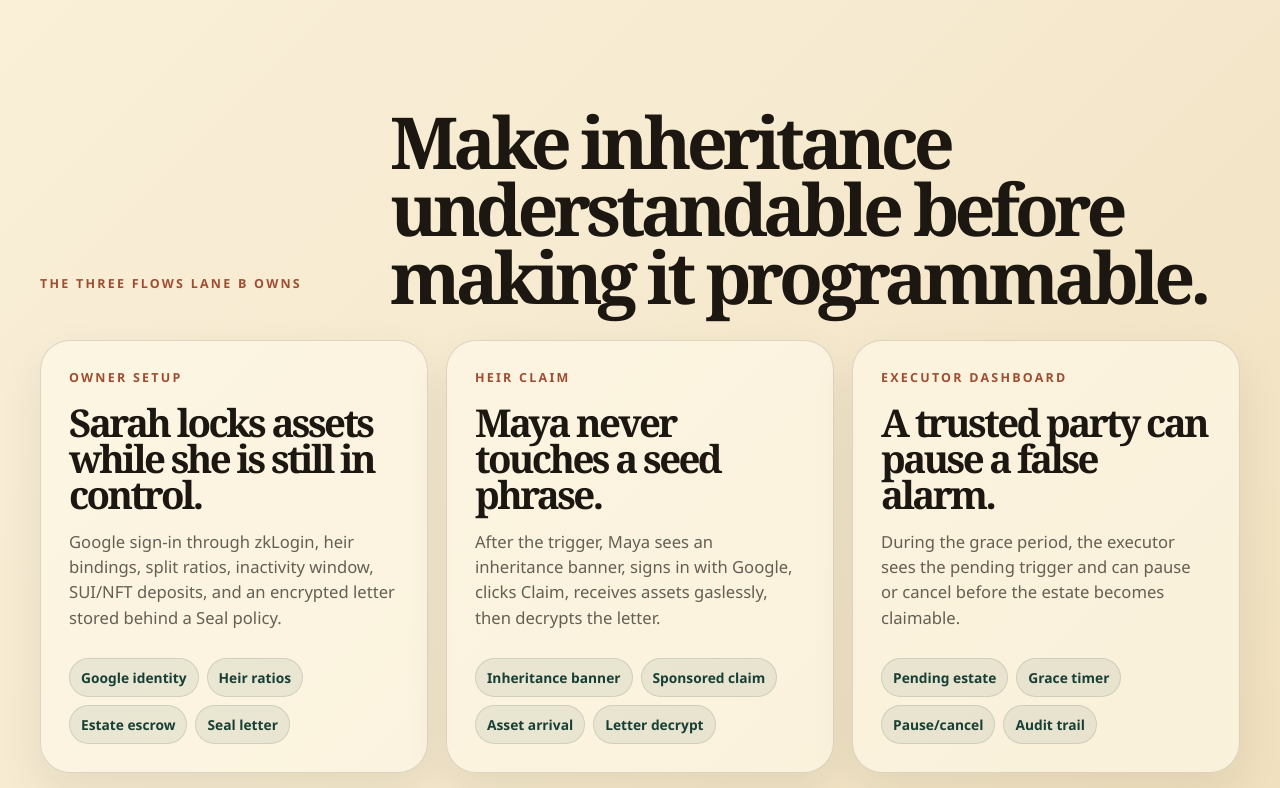
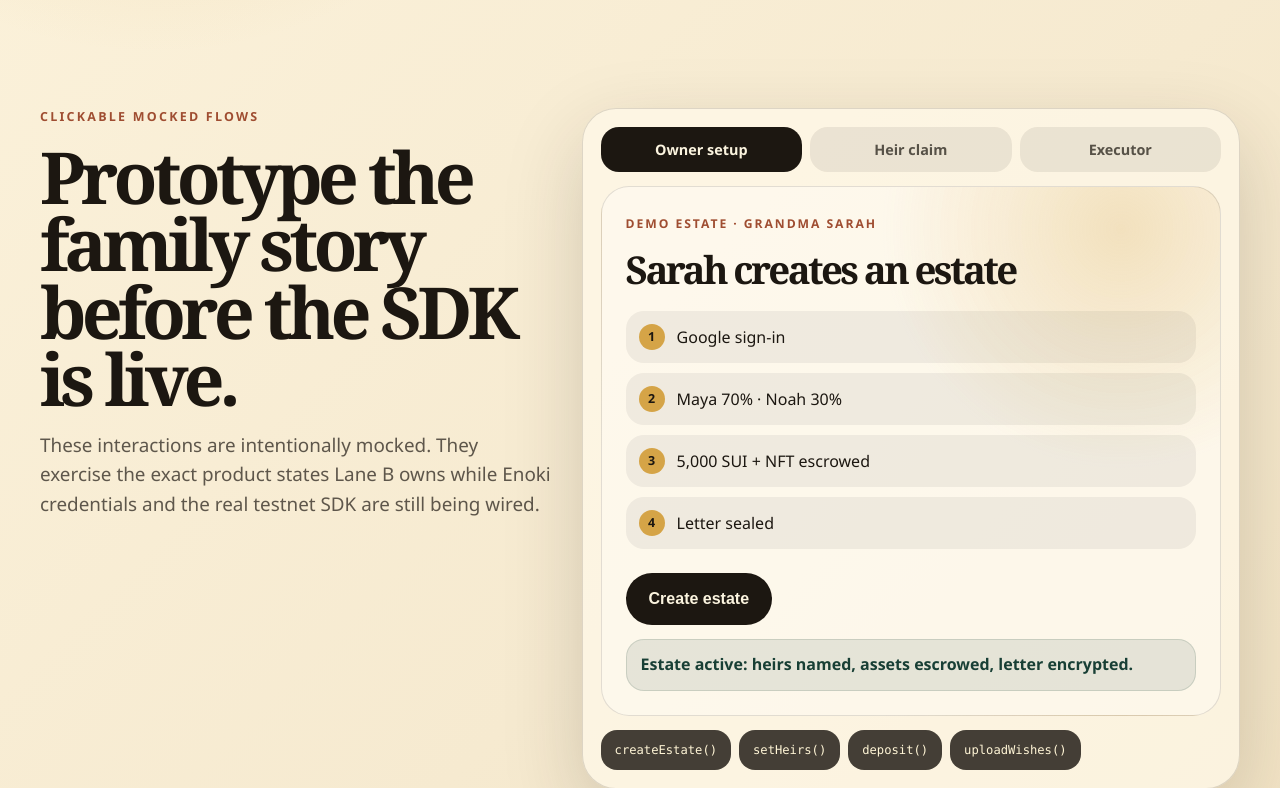
Before and after one commit to Ridwannurudeen/bequest, a Next.js app in the folder packages/web/: page / in a window 1280 px wide. Shown: the part 1182-1970 px from the top of the page. Built offline with nearby package versions, Linux system fonts and the light colour scheme; no server answers.

Commit message:
Document product flows and competition scan

```diff
--- a/packages/web/app/globals.css
+++ b/packages/web/app/globals.css
@@ -315,6 +315,132 @@ h3 {
   color: rgba(251, 244, 223, 0.66);
 }
 
+.simulator {
+  align-items: start;
+  display: grid;
+  gap: 28px;
+  grid-template-columns: minmax(0, 0.78fr) minmax(0, 1fr);
+  margin: 110px auto 0;
+  max-width: 1200px;
+}
+
+.simulator-copy p:not(.kicker) {
+  color: rgba(28, 23, 17, 0.7);
+  font-size: 1.18rem;
+  line-height: 1.55;
+  max-width: 600px;
+}
+
+.simulator-panel {
+  background: rgba(255, 250, 235, 0.68);
+  border: 1px solid var(--line);
+  border-radius: 34px;
+  box-shadow: var(--shadow);
+  padding: 18px;
+}
+
+.flow-tabs {
+  display: grid;
+  gap: 8px;
+  grid-template-columns: repeat(3, 1fr);
+  margin-bottom: 14px;
+}
+
+.flow-tabs button {
+  background: rgba(28, 23, 17, 0.08);
+  border: 1px solid transparent;
+  border-radius: 18px;
+  color: rgba(28, 23, 17, 0.72);
+  cursor: pointer;
+  font: inherit;
+  font-size: 0.9rem;
+  font-weight: 900;
+  padding: 12px;
+}
+
+.flow-tabs button.active,
+.flow-tabs button:focus-visible {
+  background: var(--ink);
+  color: var(--paper);
+  outline: none;
+}
+
+.mock-screen {
+  background:
+    radial-gradient(circle at 84% 8%, rgba(213, 164, 71, 0.28), transparent 15rem),
+    rgba(255, 255, 255, 0.34);
+  border: 1px solid rgba(28, 23, 17, 0.12);
+  border-radius: 28px;
+  padding: 24px;
+}
+
+.mock-label {
+  color: var(--clay);
+  font-size: 0.76rem;
+  font-weight: 900;
+  letter-spacing: 0.16em;
+  text-transform: uppercase;
+}
+
+.mock-screen h3 {
+  margin-top: 18px;
+}
+
+.mock-screen ol {
+  counter-reset: flow;
+  display: grid;
+  gap: 10px;
+  list-style: none;
+  margin: 24px 0;
+  padding: 0;
+}
+
+.mock-screen li {
+  align-items: center;
+  background: rgba(28, 23, 17, 0.06);
+  border-radius: 18px;
+  display: flex;
+  gap: 12px;
+  padding: 13px;
+}
+
+.mock-screen li::before {
+  align-items: center;
+  background: var(--gold);
+  border-radius: 50%;
+  color: var(--ink);
+  content: counter(flow);
+  counter-increment: flow;
+  display: inline-flex;
+  font-size: 0.78rem;
+  font-weight: 900;
+  height: 26px;
+  justify-content: center;
+  width: 26px;
+}
+
+.mock-result {
+  background: rgba(24, 63, 53, 0.1);
+  border: 1px solid rgba(24, 63, 53, 0.14);
+  border-radius: 18px;
+  color: var(--cypress);
+  font-weight: 900;
+  line-height: 1.35;
+  margin-top: 14px;
+  padding: 14px;
+}
+
+.call-stack {
+  display: flex;
+  flex-wrap: wrap;
+  gap: 8px;
+  margin-top: 14px;
+}
+
+.call-stack code {
+  font-size: 0.76rem;
+}
+
 .section,
 .estate-section {
   margin: 110px auto 0;
@@ -562,6 +688,7 @@ footer {
   }
 
   .hero,
+  .simulator,
   .estate-section,
   .flow-grid {
     grid-template-columns: 1fr;
@@ -631,6 +758,10 @@ footer {
     min-height: 0;
   }
 
+  .flow-tabs {
+    grid-template-columns: 1fr;
+  }
+
   .spike-row {
     align-items: start;
     grid-template-columns: 1fr;
--- a/packages/web/app/page.tsx
+++ b/packages/web/app/page.tsx
@@ -1,5 +1,6 @@
 import { bequestSdkMock, formatDuration, ratioLabel, sdkContract } from "../lib/bequest-sdk";
 import { getPublicConfig, isConfigured } from "../lib/config";
+import { FlowSimulator } from "../components/flow-simulator";
 
 const flowSteps = [
   {
@@ -131,6 +132,8 @@ export default async function Home() {
         </div>
       </section>
 
+      <FlowSimulator />
+
       <section className="section" id="flows">
         <div className="section-heading">
           <p className="kicker">The three flows Lane B owns</p>
--- /dev/null
+++ b/packages/web/components/flow-simulator.tsx
@@ -0,0 +1,97 @@
+"use client";
+
+import { useState } from "react";
+
+const flows = [
+  {
+    id: "owner",
+    label: "Owner setup",
+    title: "Sarah creates an estate",
+    action: "Create estate",
+    result: "Estate active: heirs named, assets escrowed, letter encrypted.",
+    calls: ["createEstate", "setHeirs", "deposit", "uploadWishes"],
+    timeline: ["Google sign-in", "Maya 70% · Noah 30%", "5,000 SUI + NFT escrowed", "Letter sealed"]
+  },
+  {
+    id: "heir",
+    label: "Heir claim",
+    title: "Maya claims with Google",
+    action: "Claim inheritance",
+    result: "Gasless claim ready: assets arrive, letter decrypts after trigger.",
+    calls: ["readEstate", "claim", "decryptWishes"],
+    timeline: ["Inheritance banner", "Google sign-in", "Sponsored claim", "Letter unlock"]
+  },
+  {
+    id: "executor",
+    label: "Executor",
+    title: "Aunt Lina pauses a false trigger",
+    action: "Pause pending estate",
+    result: "Pending trigger paused. Executor did not move assets.",
+    calls: ["readEstate", "executorOverride"],
+    timeline: ["Pending trigger", "Grace window visible", "Pause action", "Estate returns active"]
+  }
+] as const;
+
+export function FlowSimulator() {
+  const [activeId, setActiveId] = useState<(typeof flows)[number]["id"]>("owner");
+  const [result, setResult] = useState<string>(flows[0].result);
+  const activeFlow = flows.find((flow) => flow.id === activeId) ?? flows[0];
+
+  function chooseFlow(id: (typeof flows)[number]["id"]) {
+    const next = flows.find((flow) => flow.id === id) ?? flows[0];
+    setActiveId(next.id);
+    setResult(next.result);
+  }
+
+  return (
+    <section className="simulator" aria-label="Clickable Bequest flow simulator">
+      <div className="simulator-copy">
+        <p className="kicker">Clickable mocked flows</p>
+        <h2>Prototype the family story before the SDK is live.</h2>
+        <p>
+          These interactions are intentionally mocked. They exercise the exact product states
+          Lane B owns while Enoki credentials and the real testnet SDK are still being wired.
+        </p>
+      </div>
+
+      <div className="simulator-panel">
+        <div className="flow-tabs" role="tablist" aria-label="Bequest flow tabs">
+          {flows.map((flow) => (
+            <button
+              aria-selected={flow.id === activeId}
+              className={flow.id === activeId ? "active" : ""}
+              key={flow.id}
+              onClick={() => chooseFlow(flow.id)}
+              role="tab"
+              type="button"
+            >
+              {flow.label}
+            </button>
+          ))}
+        </div>
+
+        <article className="mock-screen">
+          <span className="mock-label">Demo estate · Grandma Sarah</span>
+          <h3>{activeFlow.title}</h3>
+          <ol>
+            {activeFlow.timeline.map((item) => (
+              <li key={item}>{item}</li>
+            ))}
+          </ol>
+          <button className="claim-button" onClick={() => setResult(activeFlow.result)} type="button">
+            {activeFlow.action}
+          </button>
+          <div className="mock-result" aria-live="polite">
+            {result}
+          </div>
+        </article>
+
+        <div className="call-stack" aria-label="SDK calls used by this flow">
+          {activeFlow.calls.map((call) => (
+            <code key={call}>{call}()</code>
+          ))}
+        </div>
+      </div>
+    </section>
+  );
+}
```
Also changed, not shown: 2 other files (tests, documents, lock files or other folders).
